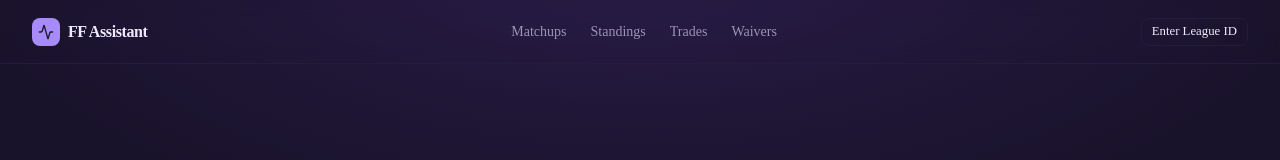
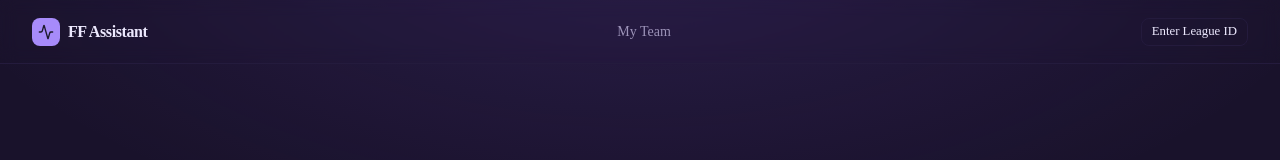
Before and after one commit to omar-M8/fantasy-football-assistant, a Next.js app: page / in a window 1280 px wide. Shown: the top 160 px of the page. Built offline with nearby package versions, Linux system fonts and the light colour scheme.

Commit message:
feat(Navbar): update navigation links to focus on dashboard and remove unused links

```diff
--- a/src/components/layout/Navbar.tsx
+++ b/src/components/layout/Navbar.tsx
@@ -10,10 +10,10 @@ import { cn } from "@/lib/utils";
 
 // Navigation links for the Navbar component
 const navLinks = [
-  { href: "/matchups", label: "Matchups" },
-  { href: "/standings", label: "Standings" },
-  { href: "/trades", label: "Trades" },
-  { href: "/waivers", label: "Waivers" },
+  { href: "/dashboard", label: "My Team" },
+  // { href: "/standings", label: "Standings" },
+  // { href: "/trades", label: "Trades" },
+  // { href: "/waivers", label: "Waivers" },
 ];
 
 /**
```
